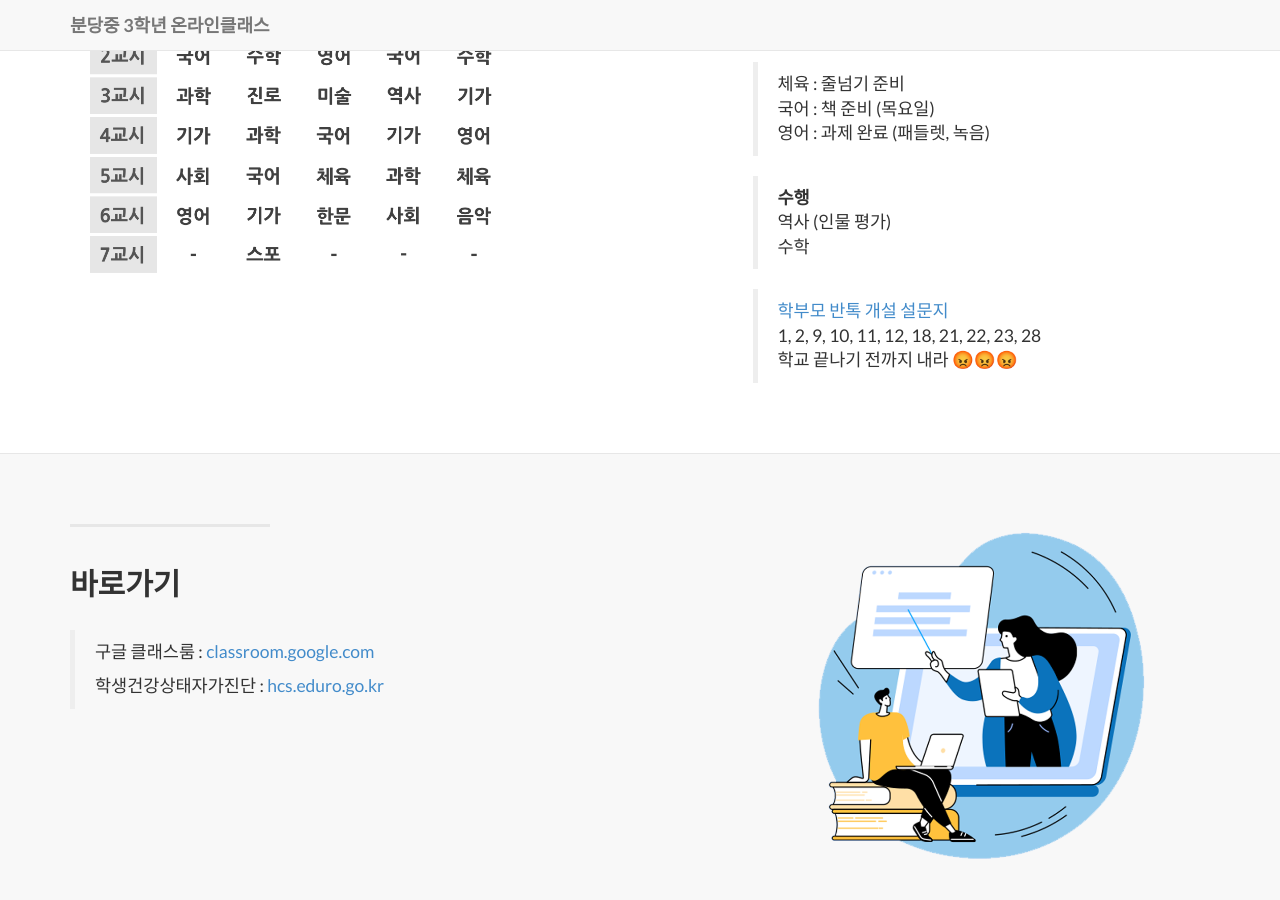
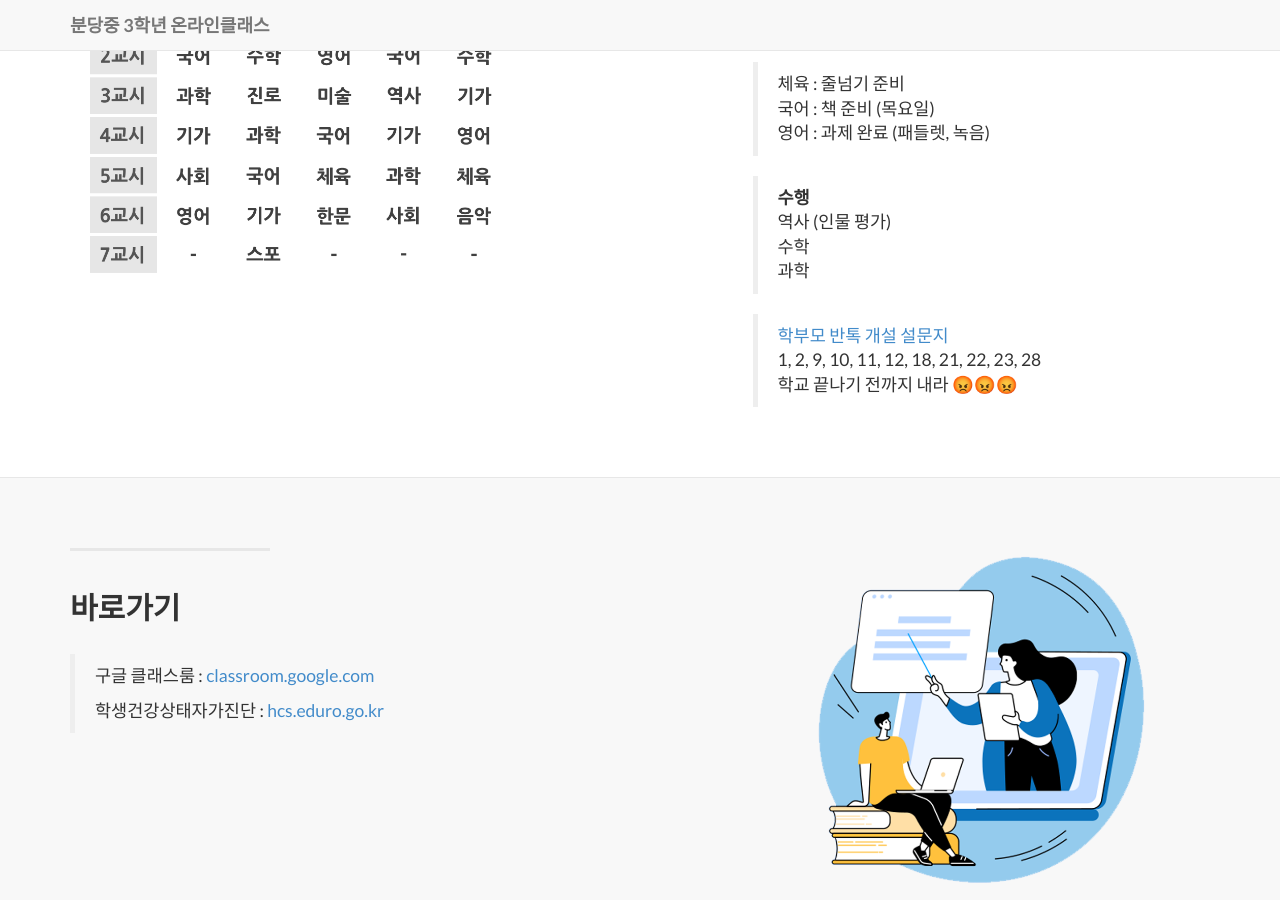
Before and after one commit to bundang-ms-2021/oncl, a Jekyll site: the page built from index.html, in a window 1280 px wide and 900 px high, scrolled down 879 px. Built offline with Jekyll 4.4.1, drawn with Linux system fonts in a browser that asks for light colours; nearby versions of some CDN libraries; library files that are not in the unit come from our copies.

Commit message:
Update 2014-09-21-services-1.markdown

```diff
--- a/_posts/2014-09-21-services-1.markdown
+++ b/_posts/2014-09-21-services-1.markdown
@@ -13,6 +13,7 @@ description: |
   > **수행**
   > 역사 (인물 평가)
   > 수학
+  > 과학
 
   > <a href = "https://forms.gle/hAUZGe9o8KbfpddZ6">학부모 반톡 개설 설문지</a>
   > 1, 2, 9, 10, 11, 12, 18, 21, 22, 23, 28
```
